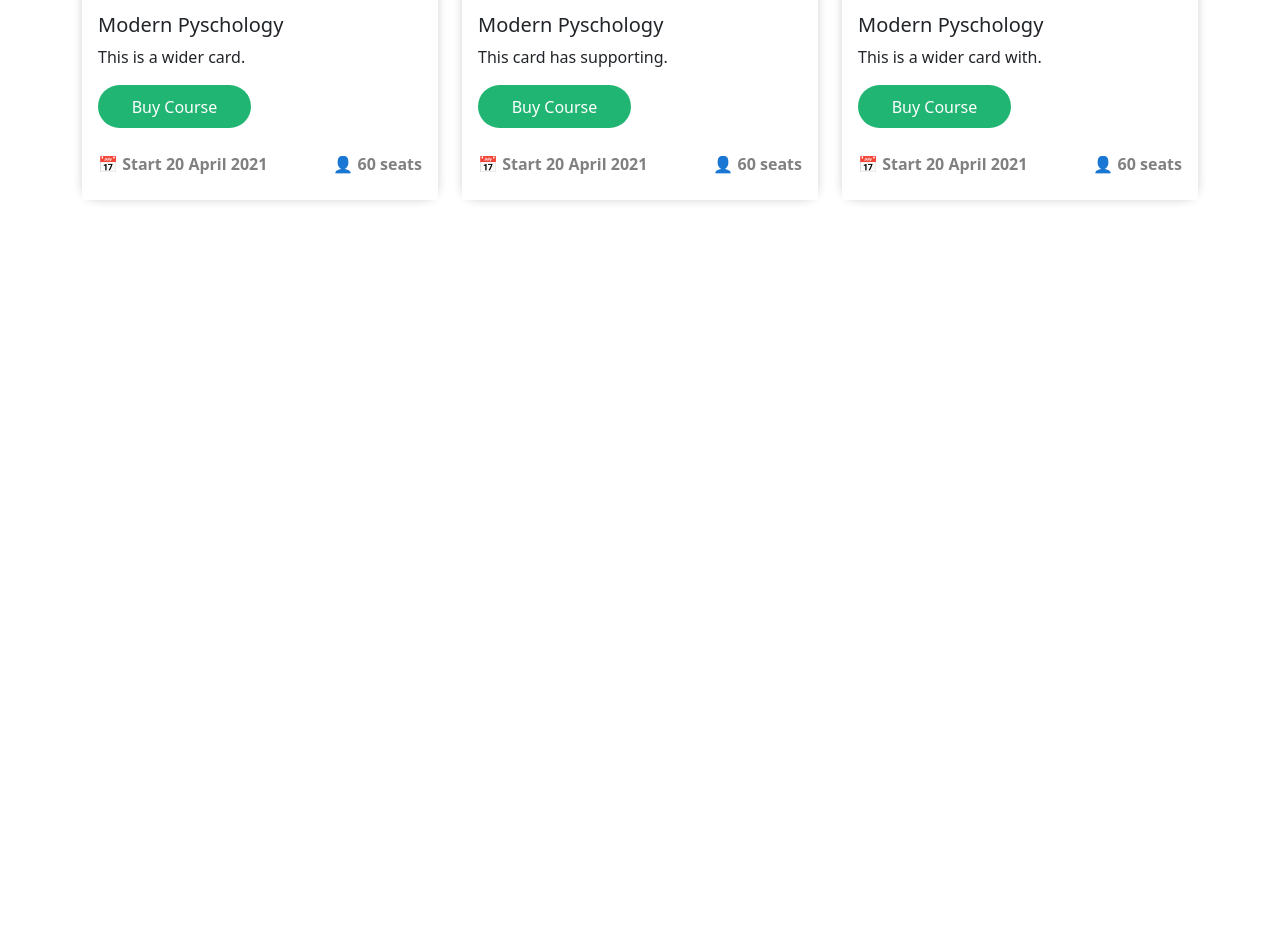
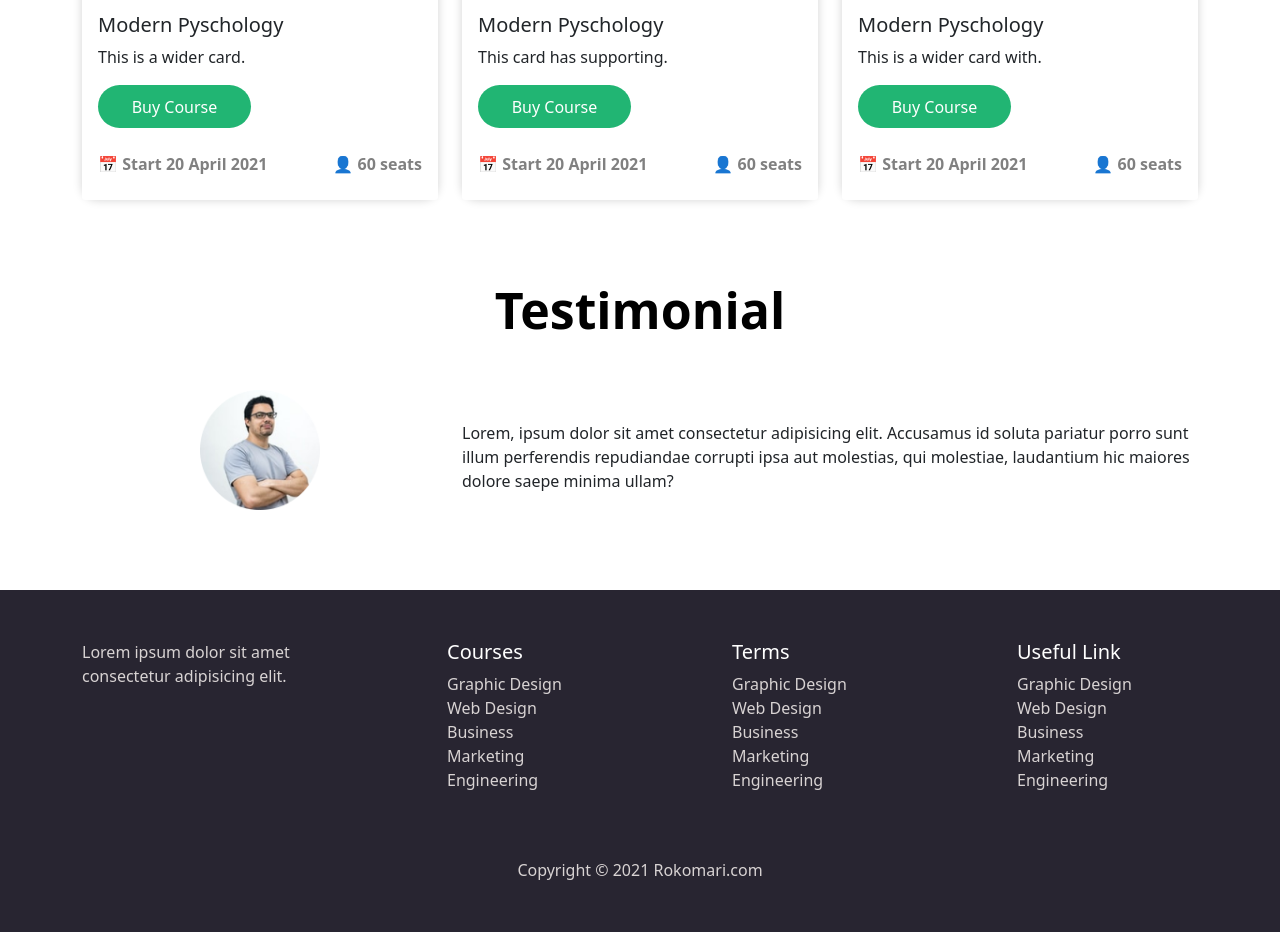
Before and after one commit to BILLAHMASUM325/e-school, a plain HTML site: page index.html in a window 1280 px wide. Shown: the part 1119-2067 px from the top of the page. Before the commit the page ends 1369 px from the top, so only its background shows below. Drawn offline with nearby package versions, Linux system fonts and the light colour scheme.

Commit message:
E-School done

```diff
--- a/index.html
+++ b/index.html
@@ -173,8 +173,69 @@
   </div>
 </div>
 
+<div class="container ">
+   <h3 class="head-style ">Testimonial</h3>
+</div>
 
+<div class="container">
+  <div class="row">
+      <div class="img-man col-md-4 d-flex justify-content-center align-items-center">
+         <img class="man-img" src="img/Photos/Man.png" alt="">
+      </div>
+      <div class="col-md-8 man-para d-flex justify-content-start align-items-center">
+        <p>Lorem, ipsum dolor sit amet consectetur adipisicing elit. Accusamus id soluta pariatur porro sunt illum perferendis repudiandae corrupti ipsa aut molestias, qui molestiae, laudantium hic maiores dolore saepe minima ullam?</p>
+      </div>
+  </div>
+</div>
 
+<footer>
+  <div class="container ">
+    <div class="row footer-container">
+      <div class="col-md-3">
+        <p>Lorem ipsum dolor sit amet consectetur adipisicing elit.</p>
+      </div>
+
+      <div class="col-md-3">
+
+          <ul class="unl">
+            <li><h5>Courses</h5></li>
+            <li>Graphic Design</li>
+            <li>Web Design</li>
+            <li>Business</li>
+            <li>Marketing</li>
+            <li>Engineering</li>
+          </ul>
+      </div>
+      <div class="col-md-3">
+
+            <ul class="unl">
+             <li><h5>Terms</h5></li>
+             <li>Graphic Design</li>
+             <li>Web Design</li>
+             <li>Business</li>
+             <li>Marketing</li>
+             <li>Engineering</li>
+            </ul>
+      </div>
+      <div class="col-md-3">
+
+          <ul class="unl">
+            <li><h5>Useful Link</h5></li>
+           <li>Graphic Design</li>
+           <li>Web Design</li>
+           <li>Business</li>
+           <li>Marketing</li>
+           <li>Engineering</li>
+          </ul>
+      </div>
+
+  </div>
+  </div>
+  <div class= "footer-last">
+    <p>Copyright © 2021 Rokomari.com</p>
+  </div>
+
+</footer>
 
 
 
--- a/style.css
+++ b/style.css
@@ -107,6 +107,48 @@ span{
  .card-im img{
      padding:15px;
  }
+ .head-style{
+    font-weight: 700;
+    color: black;
+    text-align: center;
+    margin-top: 80px;
+    font-size: 50px;
+ }
+.man-img{
+    width: 120px;
+    height: 120px;
+}
+.man-para{
+    font-size: 16px;
+    font-weight: 500;
+}
+.img-man{
+    margin-bottom: 30px;
+
+}
+footer{
+
+    background-color: #282531;
+    color: white;
+
+}
+.footer-container{
+    padding-top: 50px;
+    color: rgb(216, 211, 211);
+}
+.unl{
+    list-style-type:none;
+    padding-left: 80px;
+
+}
+.unl h5{
+    color:white;
+}
+.footer-last p{
+    text-align: center;
+    padding-bottom: 50px;
+    color: rgb(216, 211, 211);
+}
 
 @media only screen and (max-width:750px){
     .responsive{
```
